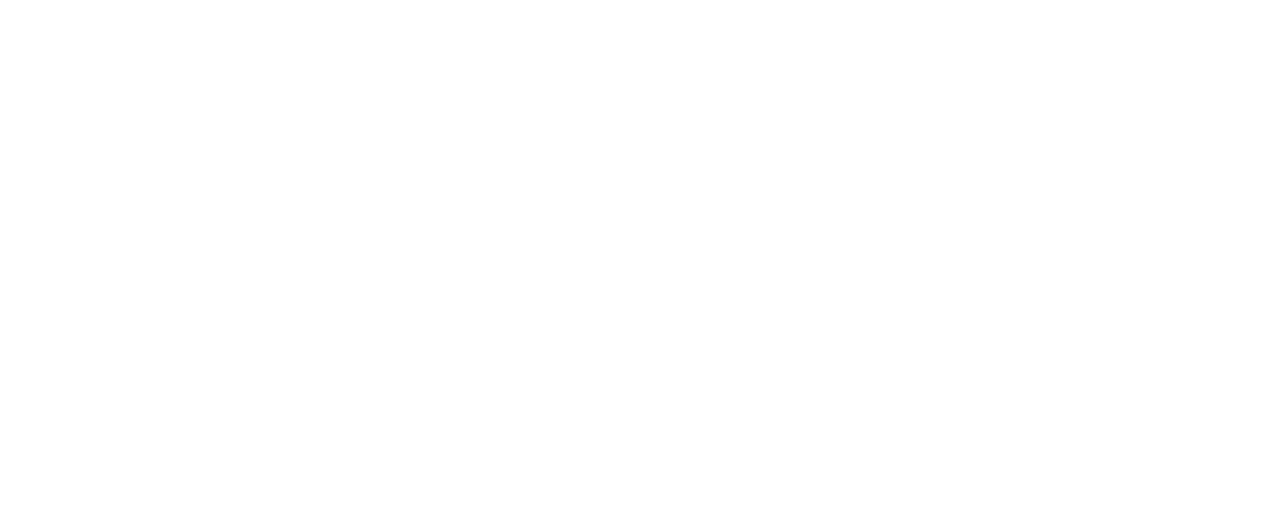
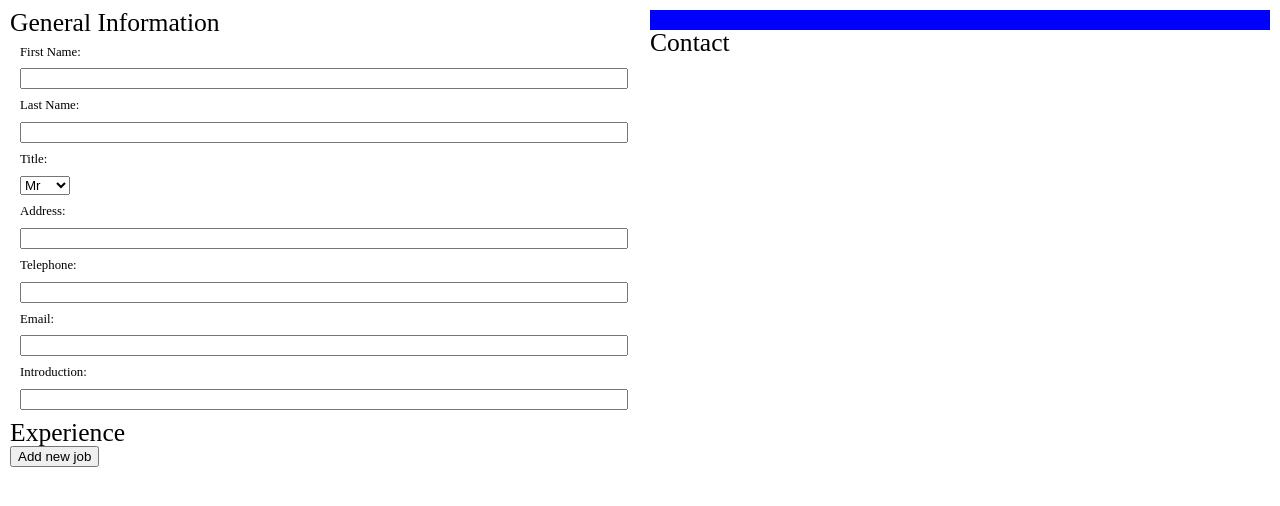
Before and after one commit to aaronkg1/cv-project, a React (Create React App) app: page / in a window 1280 px wide. Shown: the top 506 px of the page. Built offline with nearby package versions, Linux system fonts and the light colour scheme.

Commit message:
Simplified props to prevent bugs caused by asynchronicity

```diff
--- a/src/App.js
+++ b/src/App.js
@@ -1,5 +1,110 @@
-function App() {
-  return <div className="App"></div>;
+import React from "react";
+import Experience from "./Components/Experience";
+import GeneralInfo from "./Components/GeneralInfo";
+import DisplayCV from "./Components/DisplayCV";
+import uniqid from "uniqid";
+import "./styles/index.css";
+class App extends React.Component {
+  constructor(props) {
+    super(props);
+
+    this.state = {
+      user: {
+        firstName: "",
+        lastName: "",
+        title: "",
+        address: "",
+        telephone: "",
+        email: "",
+        introduction: "",
+      },
+      jobs: [],
+    };
+    this.receiveInfo = this.receiveInfo.bind(this);
+    this.createNewJob = this.createNewJob.bind(this);
+    this.updateJob = this.updateJob.bind(this);
+    this.deleteJob = this.deleteJob.bind(this);
+  }
+
+  receiveInfo(e) {
+    this.setState({
+      user: {
+        ...this.state.user,
+        [e.target.name]: e.target.value,
+      },
+    });
+  }
+
+  createNewJob(e) {
+    e.preventDefault();
+    this.setState({
+      jobs: [
+        ...this.state.jobs,
+        {
+          jobTitle: "",
+          company: "",
+          city: "",
+          dateFrom: "",
+          dateTo: "",
+          id: uniqid(),
+        },
+      ],
+    });
+  }
+
+  updateJob(e, jobId) {
+    const { jobs } = this.state;
+    const jobsCopy = [...jobs];
+    let jobToUpdate = jobsCopy.filter((item) => {
+      return item.id === jobId;
+    });
+    jobToUpdate[0][e.target.name] = e.target.value;
+    this.setState({
+      jobs: [...jobsCopy],
+    });
+  }
+
+  deleteJob(e, jobId) {
+    e.preventDefault();
+    const { jobs } = this.state;
+    this.setState(() => {
+      return {
+        jobs: jobs.filter((item) => {
+          return item.id !== jobId;
+        }),
+      };
+    });
+  }
+
+  render() {
+    const { user, jobs } = this.state;
+
+    return (
+      <div className="main-container">
+        <form className="half-page">
+          <section>
+            <h1>General Information</h1>
+            <GeneralInfo user={user} receiveInfo={this.receiveInfo} />
+          </section>
+          <section>
+            <h1>Experience </h1>
+            {jobs.map((job) => {
+              return (
+                <Experience
+                  key={job.id}
+                  job={job}
+                  updateJob={this.updateJob}
+                  deleteJob={this.deleteJob}
+                />
+              );
+            })}
+          </section>
+          <button onClick={this.createNewJob}>Add new job</button>
+        </form>
+        <DisplayCV data={this.state} />
+      </div>
+    );
+  }
 }
 
 export default App;
```
